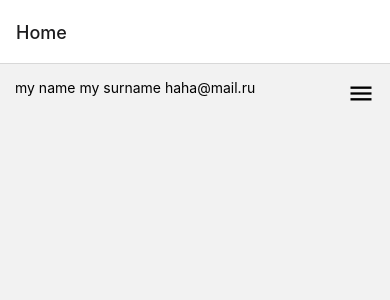
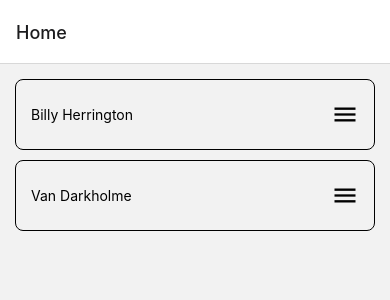
Before and after one commit to Umbrella1234/The-best-react-native-app-in-the-world, a React Native app: screen / in a window 390 px wide. Shown: the top 300 px of the page. Built offline with nearby package versions, Linux system fonts and the light colour scheme.

Commit message:
split list into components

```diff
--- a/App.tsx
+++ b/App.tsx
@@ -3,8 +3,6 @@ import { createNativeStackNavigator } from "@react-navigation/native-stack";
 import { QueryClientProvider } from "@tanstack/react-query";
 import { StatusBar } from "expo-status-bar";
 import { FC } from "react";
-import { StyleSheet, Text, View } from "react-native";
-import { Provider } from "react-redux";
 import { RootStackParamList, ScreenNames } from "./src/constants/routing";
 import { queryClient } from "./src/queryClient";
 import { Home } from "./src/screens/Home/Home";
--- /dev/null
+++ b/src/components/primitives/UILoader/UILoader.tsx
@@ -0,0 +1,19 @@
+import { FC, ReactNode } from "react";
+import { Text, View } from "react-native";
+import { EmployeeListItem } from "../../../features/employees/components/EmployeeListItem/EmployeeListItem";
+
+export type UILoaderProps = {
+  /** React-query status. */
+  status: "loading" | "error" | "success";
+  children: ReactNode;
+};
+
+export const UILoader: FC<UILoaderProps> = ({ children, status }) => {
+  return (
+    <View>
+      {status === "loading" && <Text>Loading... wait pls</Text>}
+      {status === "error" && <Text>Oops, something went wrong</Text>}
+      {status === "success" && children}
+    </View>
+  );
+};
--- /dev/null
+++ b/src/components/primitives/styledComponents/StyledAppContainer.tsx
@@ -0,0 +1,5 @@
+import styled from "styled-components/native";
+
+export const StyledAppContainer = styled.View`
+  padding: 15px;
+`;
--- a/src/features/employees/api/getEmployees.ts
+++ b/src/features/employees/api/getEmployees.ts
@@ -13,9 +13,16 @@ export const getEmployees = () =>
   delayedPromiseFactoryFn<EmployeesMap>({
     1: {
       avatar: null,
-      email: "haha@mail.ru",
-      name: "my name",
-      surname: "my surname",
+      email: "privateBlackHole@pinkLagoon.com",
+      name: "Billy",
+      surname: "Herrington",
       id: "1",
     },
+    2: {
+      avatar: null,
+      email: "bigBlackSword@pinkLagoon.com",
+      name: "Van",
+      surname: "Darkholme",
+      id: "2",
+    },
   } as EmployeesMap);
--- /dev/null
+++ b/src/features/employees/components/EmployeeListItem/EmployeeListItem.tsx
@@ -0,0 +1,45 @@
+import styled from "styled-components/native";
+import { MaterialCommunityIcons } from "@expo/vector-icons";
+import { Employee } from "../../../../types/entities/Employee";
+import { FC } from "react";
+
+const StyledEmployee = styled.View`
+  display: flex;
+  flex-direction: row;
+  align-items: center;
+  padding: 20px 15px;
+  border: 1px solid black;
+  border-radius: 8px;
+
+  &:not(:first-child) {
+    margin-top: 15px;
+  }
+`;
+
+const StyledEmployeeInfo = styled.Text`
+  display: flex;
+`;
+
+const StyledEmployeeMenuIcon = styled(MaterialCommunityIcons)`
+  margin-left: auto;
+`;
+
+type EmployeeListItemProps = {
+  employee: Employee;
+};
+
+export const EmployeeListItem: FC<EmployeeListItemProps> = ({ employee }) => {
+  const { avatar, email, name, surname } = employee;
+  return (
+    <StyledEmployee>
+      <StyledEmployeeInfo>
+        {name} {surname}
+      </StyledEmployeeInfo>
+      <StyledEmployeeMenuIcon
+        name="menu"
+        size={28}
+        color="#010101"
+      ></StyledEmployeeMenuIcon>
+    </StyledEmployee>
+  );
+};
--- /dev/null
+++ b/src/features/employees/components/EmployeesList/EmployeesList.tsx
@@ -0,0 +1,29 @@
+import styled from "styled-components/native";
+import { EmployeesArr } from "../../../../types/entities/Employee";
+import { FC } from "react";
+import { EmployeeListItem } from "../EmployeeListItem/EmployeeListItem";
+import { ScrollView, View } from "react-native";
+
+const StyledEmployeesListItemWrapper = styled.View<{ isFirst: boolean }>`
+  margin-top: ${(props) => (props.isFirst ? "0" : "10px")};
+`;
+
+export type EmployeesListProps = {
+  employees: EmployeesArr;
+};
+
+export const EmployeesList: FC<EmployeesListProps> = ({ employees }) => {
+  return (
+    <ScrollView>
+      <View>
+        {employees.map((employee, i) => {
+          return (
+            <StyledEmployeesListItemWrapper isFirst={i === 0}>
+              <EmployeeListItem key={employee.id} employee={employee} />
+            </StyledEmployeesListItemWrapper>
+          );
+        })}
+      </View>
+    </ScrollView>
+  );
+};
--- a/src/screens/Home/Home.tsx
+++ b/src/screens/Home/Home.tsx
@@ -1,27 +1,14 @@
 import { useQuery } from "@tanstack/react-query";
-import styled from "styled-components/native";
 import { Text, View } from "react-native";
 import { getEmployees } from "../../features/employees/api/getEmployees";
 import { Queries } from "../../queryClient";
 import { EmployeesArr, EmployeesMap } from "../../types/entities/Employee";
-import { MaterialCommunityIcons } from "@expo/vector-icons";
-
-const StyledEmployee = styled.View`
-  display: flex;
-  flex-direction: row;
-  padding: 15px;
-`;
-
-const StyledEmployeeInfo = styled.Text`
-  display: flex;
-`;
-
-const StyledEmployeeMenuIcon = styled(MaterialCommunityIcons)`
-  margin-left: auto;
-`;
+import { UILoader } from "../../components/primitives/UILoader/UILoader";
+import { EmployeesList } from "../../features/employees/components/EmployeesList/EmployeesList";
+import { StyledAppContainer } from "../../components/primitives/styledComponents/StyledAppContainer";
 
 export const Home = () => {
-  const { data, isSuccess, isLoading } = useQuery<
+  const { data: employees = [], status } = useQuery<
     EmployeesMap,
     unknown,
     EmployeesArr
@@ -30,26 +17,10 @@ export const Home = () => {
   });
 
   return (
-    <View>
-      {isLoading && <Text>Loading wait plez...</Text>}
-      {isSuccess && (
-        <>
-          {data.map(({ avatar, email, name, surname, id }) => {
-            return (
-              <StyledEmployee>
-                <StyledEmployeeInfo>
-                  {name} {surname} {email}
-                </StyledEmployeeInfo>
-                <StyledEmployeeMenuIcon
-                  name="menu"
-                  size={28}
-                  color="#010101"
-                ></StyledEmployeeMenuIcon>
-              </StyledEmployee>
-            );
-          })}
-        </>
-      )}
-    </View>
+    <StyledAppContainer>
+      <UILoader status={status}>
+        <EmployeesList employees={employees} />
+      </UILoader>
+    </StyledAppContainer>
   );
 };
```
